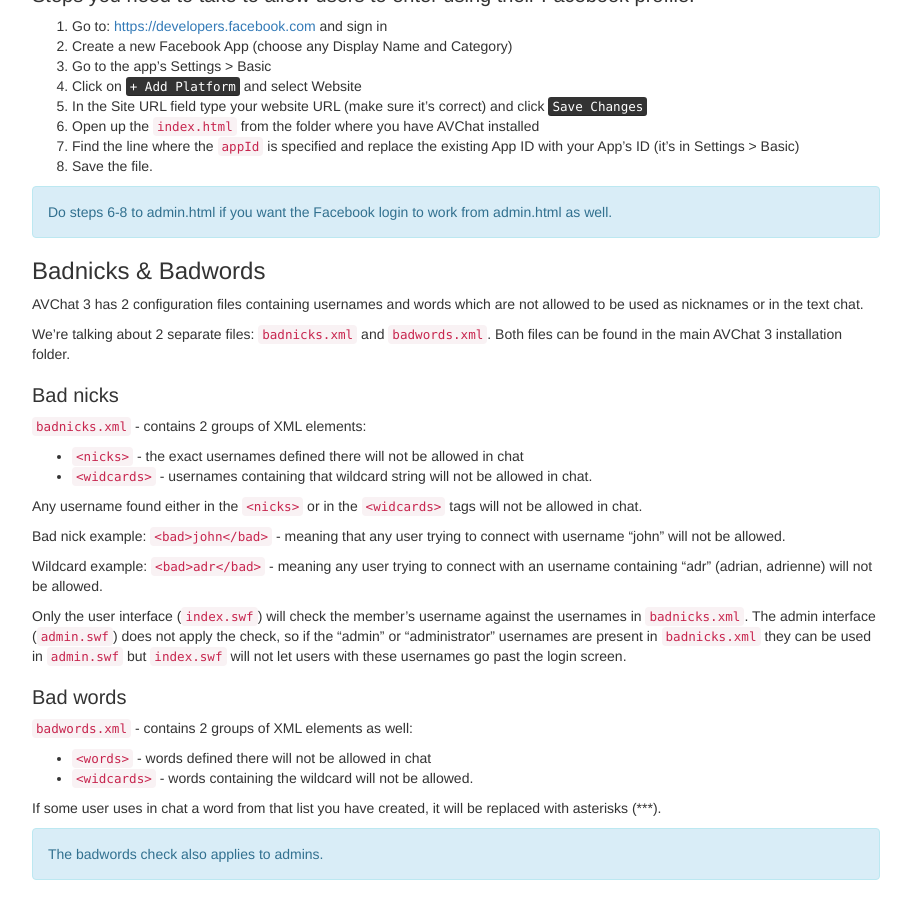
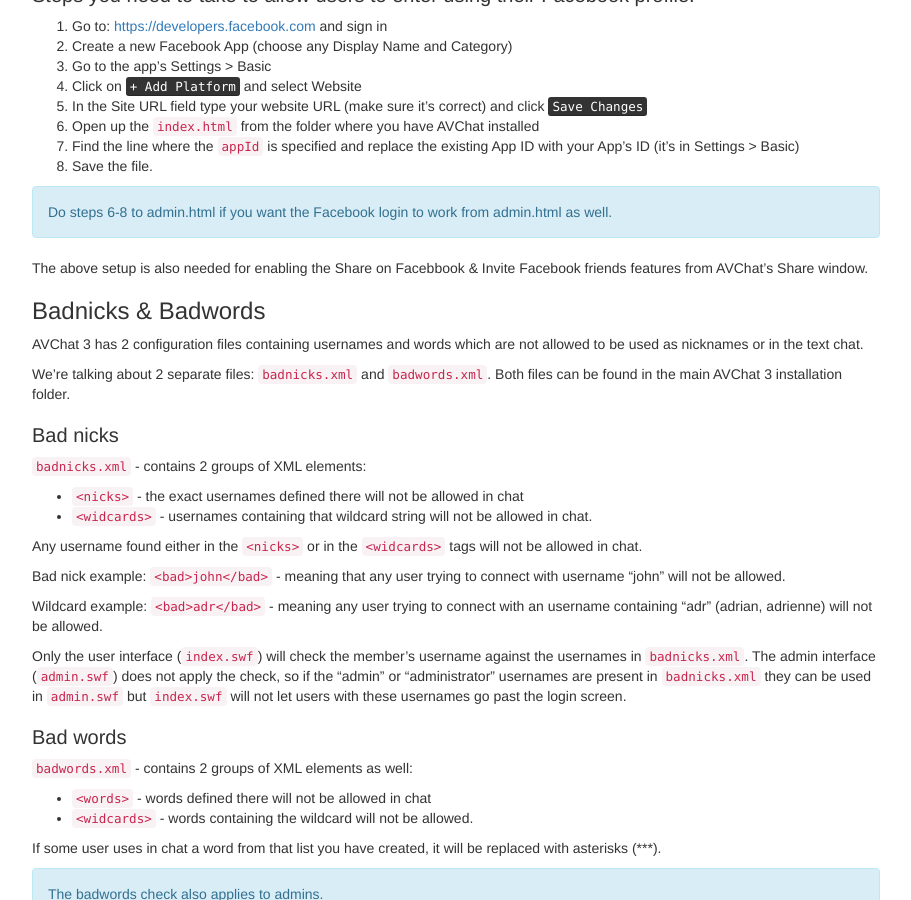
Before and after one commit to nusofthq/avchat-documentation, a Jekyll site: the page built from standalone.md, in a window 1280 px wide and 900 px high, scrolled down 29798 px. Shown: the whole window, without its empty margins (38-949 px from the left). Built offline with Jekyll 4.4.1, drawn with Linux system fonts in a browser that asks for light colours; nearby versions of some CDN libraries; comment, search, counter and statistics services are not loaded.

Commit message:
Share on Facebbook & Invite Facebook setup

```diff
--- a/_includes/features.md
+++ b/_includes/features.md
@@ -439,6 +439,8 @@
 8. Save the file.
 
 <div class="alert alert-info" role="alert">Do steps 6-8 to admin.html if you want the Facebook login to work from admin.html as well.</div>
+
+The above setup is also needed for enabling the Share on Facebbook & Invite Facebook friends features from AVChat's Share window.
 
 <h2 id="badnicks-badwords">Badnicks & Badwords</h2>
 
```
